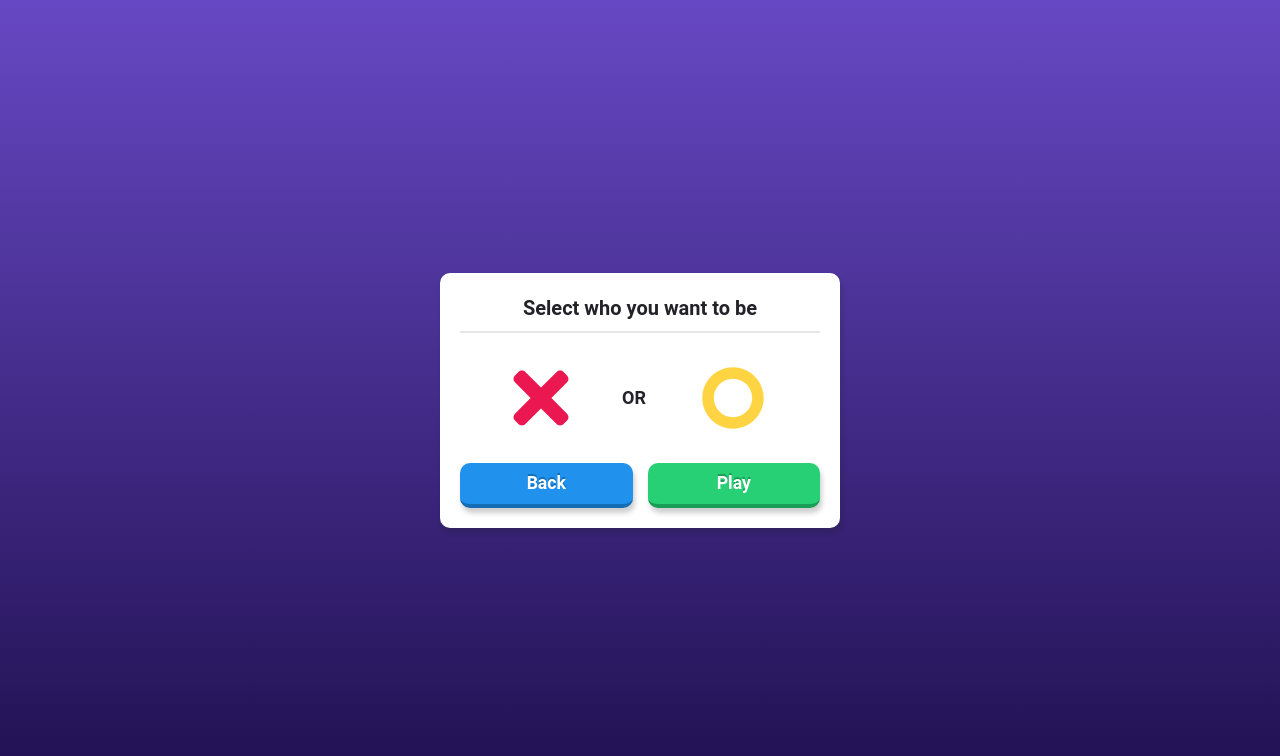
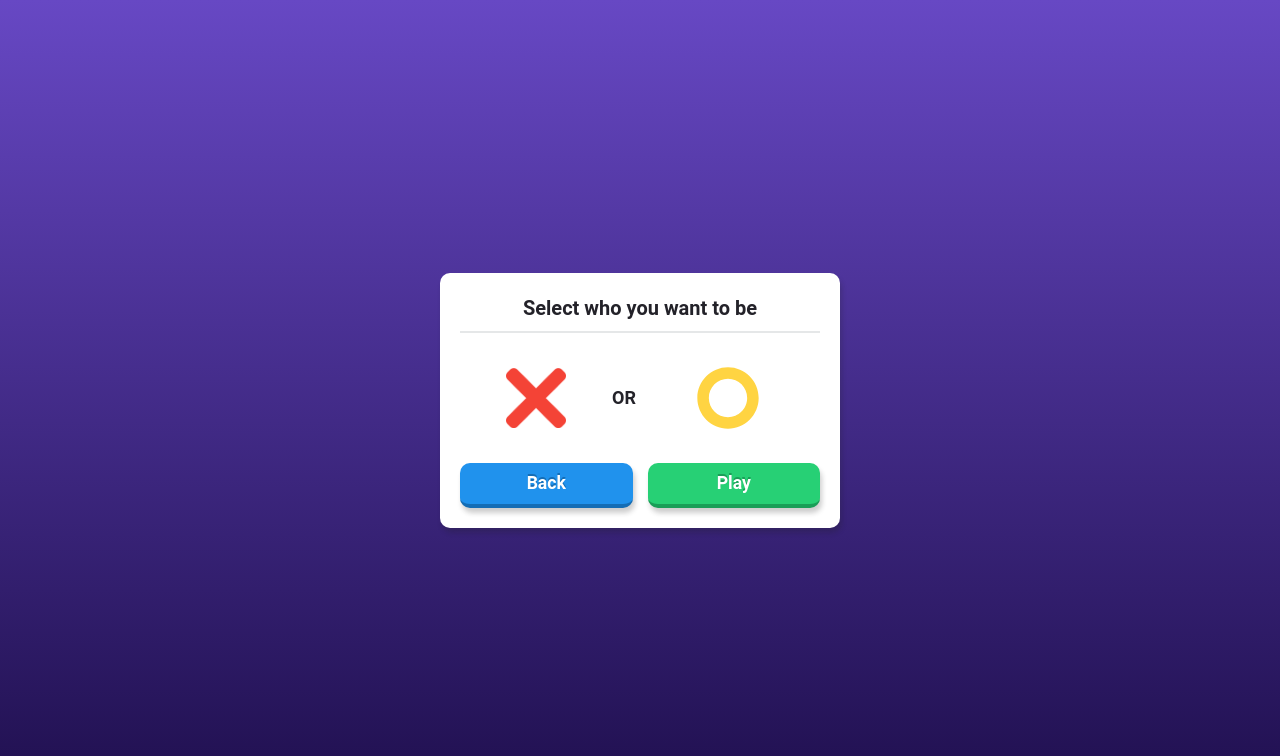
Before and after one commit to ChandraPrakash24/XO3, a React (Vite) app: page / in a window 1280 px wide. Both pictures are taken after a click on the button "Single Player". Shown: the top 756 px of the page. Built offline with nearby package versions, Linux system fonts and the light colour scheme.

Commit message:
🔄 change: styling a bit

```diff
--- a/src/components/SinglePlayer/SelectBox/SelectBox.tsx
+++ b/src/components/SinglePlayer/SelectBox/SelectBox.tsx
@@ -1,6 +1,6 @@
 import { useState } from "react";
-import { colors } from "../../../assets/variables";
 import { CircleIcon, MarkIcon } from "../../../assets/icon";
+import Xplayer from "../../../assets/images/x-player.png";
 import { useGameStore } from "../../../util/use-game-store";
 import {
   Boxes,
@@ -51,9 +51,8 @@ export default function SelectBox() {
             onClick={handleClick.bind(null, "X")}
             aria-label="Player X"
             selected={selectedSign === "X"}
-            shadowColor={colors.redShadow}
           >
-            <MarkIcon />
+            <img src={Xplayer} alt="x-player" />
           </XButton>
 
           <span>OR</span>
@@ -62,7 +61,6 @@ export default function SelectBox() {
             onClick={handleClick.bind(null, "O")}
             aria-label="Player O"
             selected={selectedSign === "O"}
-            shadowColor={colors.yellowShadow}
           >
             <CircleIcon />
           </OButton>
--- a/src/components/SinglePlayer/SelectBox/Styles.tsx
+++ b/src/components/SinglePlayer/SelectBox/Styles.tsx
@@ -45,28 +45,28 @@ export const Boxes = styled.div`
   }
 `;
 
-const BaseButton = styled.button<{ selected?: boolean; shadowColor: string }>`
-  color: ${colors.white};
-  display: flex;
-  align-items: center;
-  justify-content: center;
-  border: none;
-  background-color: transparent;
+export const XButton = styled.div<{ selected?: boolean }>`
+  font-size: 80px;
+  color: ${colors.red};
   transition: transform 0.3s ease, box-shadow 0.3s ease;
   transform: ${(props) => (props.selected ? "scale(1.05)" : "none")};
   filter: ${(props) =>
-    props.selected ? `drop-shadow(0 5px 10px ${props.shadowColor})` : "none"};
+    props.selected ? `drop-shadow(0 5px 10px ${colors.redShadow})` : "none"};
   transition: transform 0.3s ease, filter 0.3s ease;
+
+  img {
+    width: 60px;
+  }
 `;
 
-export const XButton = styled(BaseButton)<{ selected?: boolean }>`
-  font-size: 80px;
-  color: ${colors.red};
-`;
-
-export const OButton = styled(BaseButton)<{ selected?: boolean }>`
+export const OButton = styled.div<{ selected?: boolean }>`
   font-size: 92px;
   color: ${colors.yellow};
+  transition: transform 0.3s ease, box-shadow 0.3s ease;
+  transform: ${(props) => (props.selected ? "scale(1.05)" : "none")};
+  filter: ${(props) =>
+    props.selected ? `drop-shadow(0 5px 10px ${colors.yellowShadow})` : "none"};
+  transition: transform 0.3s ease, filter 0.3s ease;
 `;
 
 export const Button = styled.button`
```
Also changed, not shown: src/assets/images/x-player.png (added).
